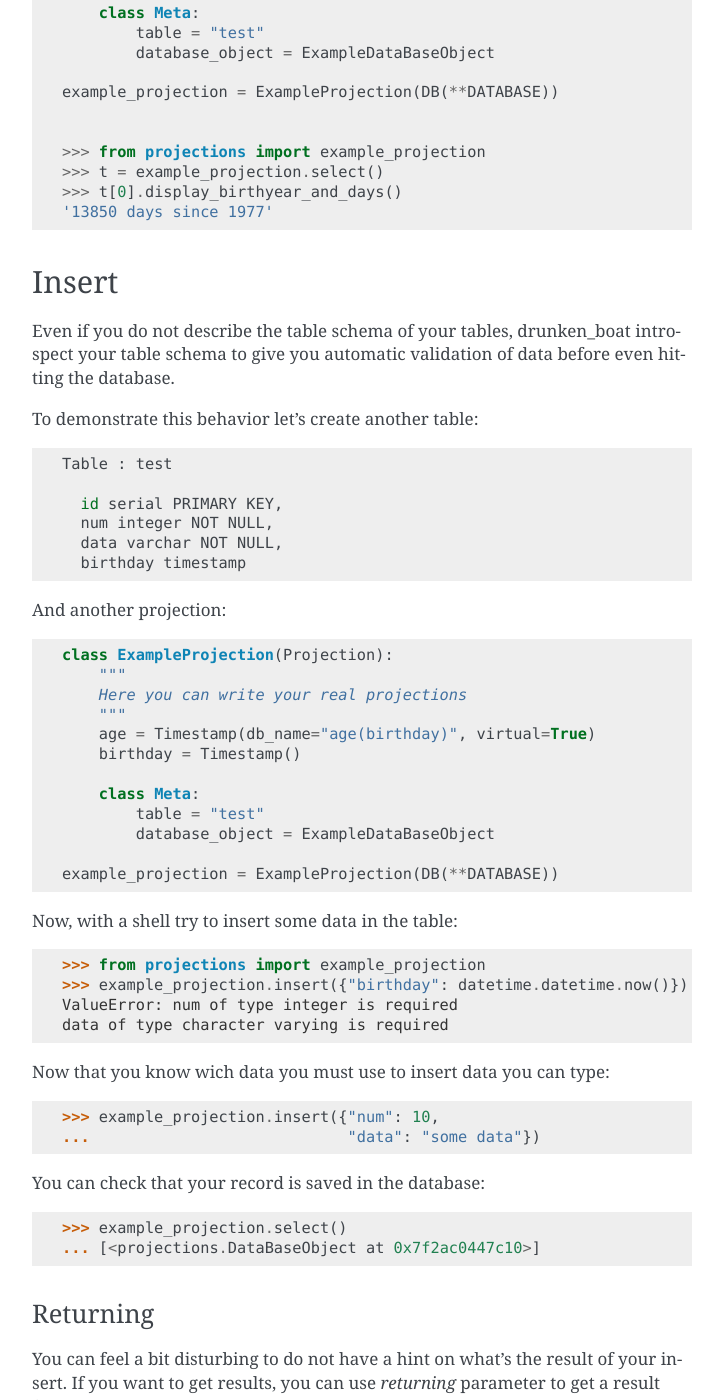
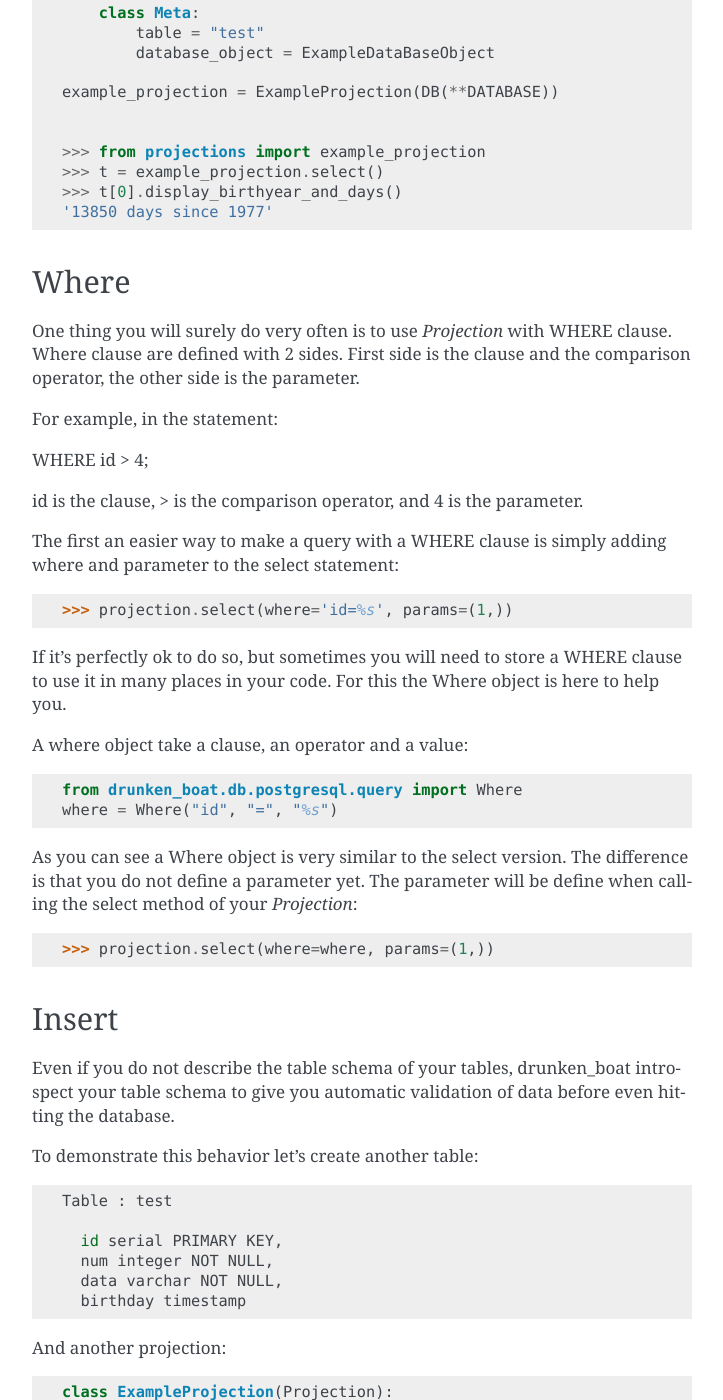
Before and after one commit to boblefrag/drunken_boat, a Sphinx documentation site: the page built from docs/source/orm/database.rst, in a window 1280 px wide and 1400 px high, scrolled down 2122 px. Shown: the whole window, without its empty margins (388-1111 px from the left). Built offline with Sphinx 7.4.7, drawn with Linux system fonts in a browser that asks for light colours; formulas are drawn with MathJax 3; pages that are not in the unit, such as notebooks, are missing from menus.

Commit message:
add documentation

```diff
--- a/README.rst
+++ b/README.rst
@@ -22,7 +22,7 @@ less and eventualy agnostic
 A simple Hello World
 ____________________
 
-first, install `drunken-boat` see http://drunken-boat.readthedocs.org/en/stable/install.html. Once drunken_boat
+first, install `drunken-boat` see http://drunken_boat.readthedocs.org/en/stable/install.html. Once drunken_boat
 installed you can boostrap your first application with::
 
      drunken_run.py bootstrap example_blog
@@ -93,4 +93,4 @@ Every request on "/" will return a "Hello World!" a lot more can be
 done in `View` check the documentation on how to manage much more with
 `MiddleWare`,  `Projection` for database access and else.
 
-See http://drunken-boat.readthedocs.org/ for full documentation
+See http://drunken_boat.readthedocs.org/ for full documentation
--- a/docs/source/orm/database.rst
+++ b/docs/source/orm/database.rst
@@ -114,6 +114,41 @@ objects, you can attach any method you want on it. For example::
   '13850 days since 1977'
 
 
+Where
+-----
+
+One thing you will surely do very often is to use `Projection` with
+WHERE clause. Where clause are defined with 2 sides. First side is the
+clause and the comparison operator, the other side is the parameter.
+
+For example, in the statement:
+
+WHERE id > 4;
+
+id is the clause, > is the comparison operator, and 4 is the parameter.
+
+The first an easier way to make a query with a WHERE clause is simply
+adding where and parameter to the select statement::
+
+  >>> projection.select(where='id=%s', params=(1,))
+
+If it's perfectly ok to do so, but sometimes you will need to store a
+WHERE clause to use it in many places in your code. For this the Where
+object is here to help you.
+
+A where object take a clause, an operator and a value::
+
+  from drunken_boat.db.postgresql.query import Where
+  where = Where("id", "=", "%s")
+
+As you can see a Where object is very similar to the select
+version. The difference is that you do not define a parameter yet. The
+parameter will be define when calling the select method of your
+`Projection`::
+
+  >>> projection.select(where=where, params=(1,))
+
+
 Insert
 ------
 
```
